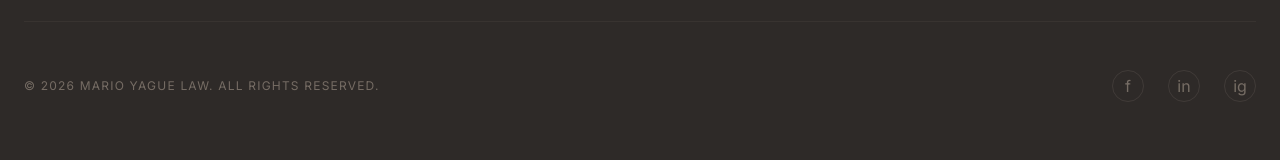
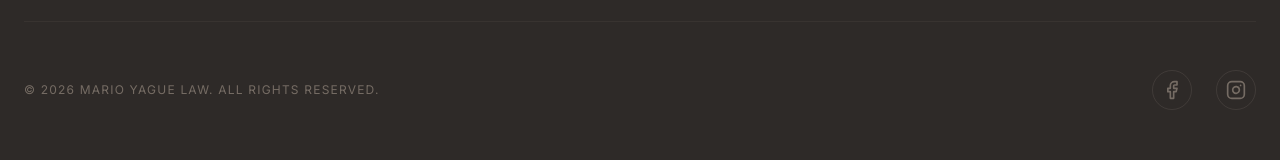
Before and after one commit to zeronneai/MARIOYAGUE-LAW, a React (Vite) app: page / in a window 1280 px wide. Shown: the part 3710-3870 px from the top of the page. Built offline with nearby package versions, Linux system fonts and the light colour scheme; a web font is replaced by a local one.

Commit message:
feat: Add social media links to footer
Adds Facebook and Instagram links to the footer section of the application. This enhances user engagement by providing direct access to the firm's social media profiles.

```diff
--- a/src/App.tsx
+++ b/src/App.tsx
@@ -19,7 +19,9 @@ import {
   X,
   ArrowRight,
   CheckCircle2,
-  Briefcase
+  Briefcase,
+  Facebook,
+  Instagram
 } from 'lucide-react';
 
 // --- Components ---
@@ -629,9 +631,24 @@ const Footer = () => {
         <div className="pt-12 border-t border-beige/5 flex flex-col md:flex-row justify-between items-center gap-6">
           <p className="text-xs uppercase tracking-widest">{t.footer.rights}</p>
           <div className="flex gap-6">
-            <div className="w-8 h-8 rounded-full border border-beige/10 flex items-center justify-center hover:bg-gold hover:text-charcoal transition-all cursor-pointer">f</div>
-            <div className="w-8 h-8 rounded-full border border-beige/10 flex items-center justify-center hover:bg-gold hover:text-charcoal transition-all cursor-pointer">in</div>
-            <div className="w-8 h-8 rounded-full border border-beige/10 flex items-center justify-center hover:bg-gold hover:text-charcoal transition-all cursor-pointer">ig</div>
+            <a
+              href="https://www.facebook.com/profile.php?id=61574563814369"
+              target="_blank"
+              rel="noopener noreferrer"
+              className="w-10 h-10 rounded-full border border-beige/10 flex items-center justify-center hover:bg-gold hover:text-charcoal transition-all"
+              aria-label="Facebook"
+            >
+              <Facebook className="w-5 h-5" />
+            </a>
+            <a
+              href="https://www.instagram.com/yaguelaw/"
+              target="_blank"
+              rel="noopener noreferrer"
+              className="w-10 h-10 rounded-full border border-beige/10 flex items-center justify-center hover:bg-gold hover:text-charcoal transition-all"
+              aria-label="Instagram"
+            >
+              <Instagram className="w-5 h-5" />
+            </a>
           </div>
         </div>
       </div>
```
